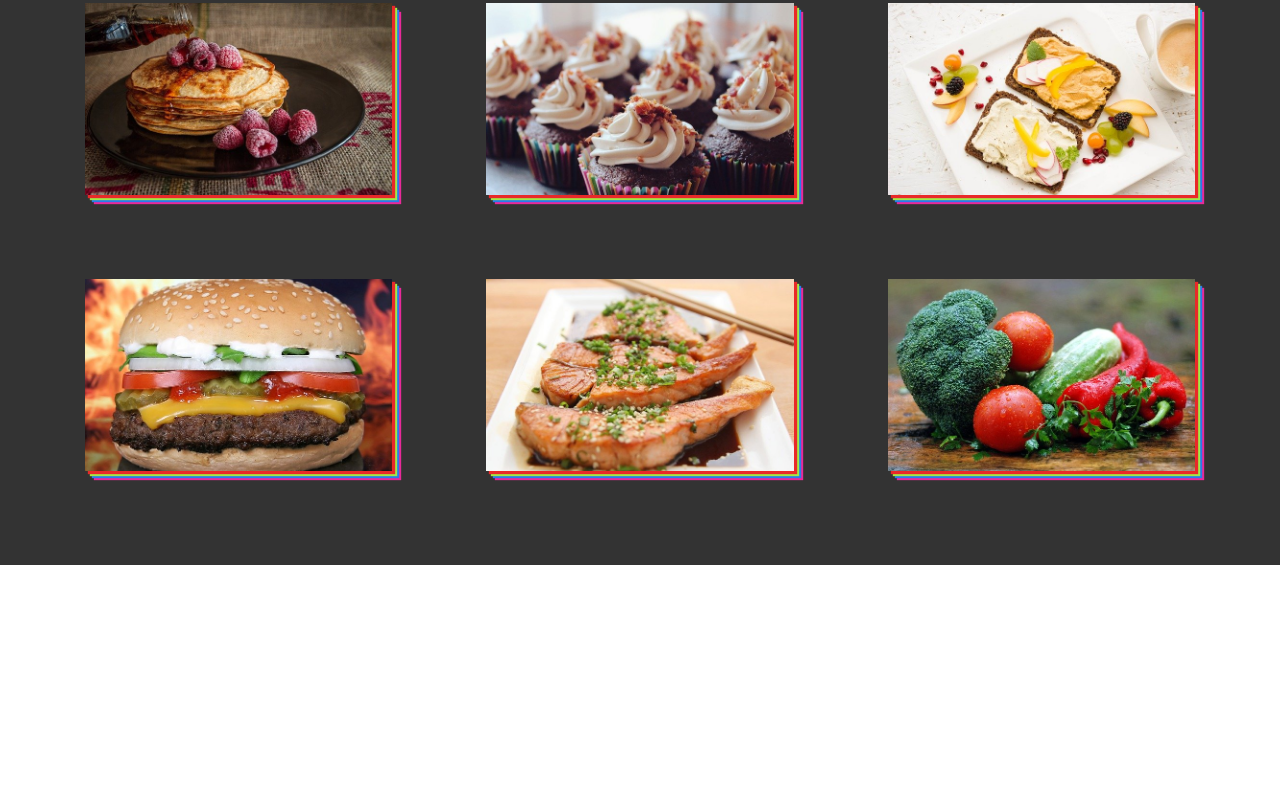
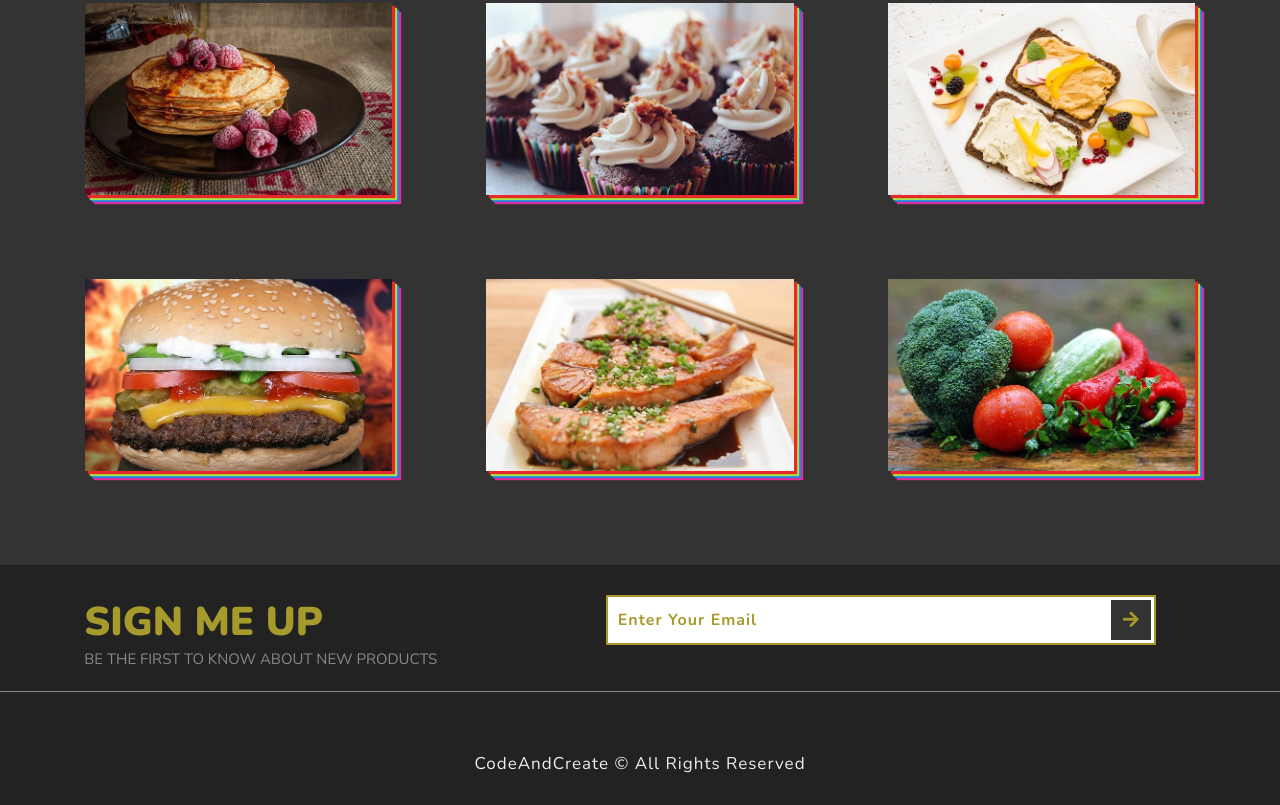
Before and after one commit to BrandonCarlos/FoodsApplication, a plain HTML site: page index.html in a window 1280 px wide. Shown: the part 1950-2755 px from the top of the page. Before the commit the page ends 2515 px from the top, so only its background shows below. Drawn offline with nearby package versions, Linux system fonts and the light colour scheme.

Commit message:
Create and Customize Footer

```diff
--- a/index.html
+++ b/index.html
@@ -84,6 +84,20 @@
             </div>
          </section>
 
+         <section class="section-4">
+            <div class="section-4-text">
+                <h2 class="section-4-heading">Sign Me Up</h2>
+                <p class="section-4-paragraph">Be the first to know about new products</p>
+            </div>
+            <form class="signup-form">
+                <input type="email" class="signup-form-input" placeholder="Enter Your Email">
+                <button type="submit" class="signup-form-btn">
+                    <i class="fas fa-arrow-right"></i>
+                </button>
+            </form>
+            <p class="copyright">CodeAndCreate &copy; All Rights Reserved</p>
+         </section>
+
     </div>
 
     <script src="script.js"></script>
--- a/style.css
+++ b/style.css
@@ -242,3 +242,74 @@ html {
     visibility: visible;
     transition: opacity 1s 1s;
 }
+
+.section-4 {
+    width: 100%;
+    height: 30vh;
+    background-color: #222;
+    display: flex;
+    justify-content: space-around;
+    align-items: flex-start;
+    padding: 3rem 0;
+    position: relative;
+}
+
+.section-4-text {
+    text-transform: uppercase;
+}
+
+.section-4-heading {
+    font-size: 4rem;
+    font-weight: 900;
+    color: #a79a2d;
+}
+
+.section-4-paragraph {
+    font-size: 1.5rem;
+    color: #888;
+}
+
+.signup-form {
+    display: flex;
+    align-items: center;
+}
+
+.signup-form-input {
+    width: 55rem;
+    height: 5rem;
+    padding: 1rem;
+    border: .2rem solid #a79a2d;
+    font-size: 1.6rem;
+    font-weight: 700;
+    letter-spacing: .1rem;
+    color: #a79a2d;
+}
+
+.signup-form-input::placeholder {
+    color: #a79a2d;
+}
+
+.signup-form-btn {
+    position: relative;
+    left: -4.5rem;
+    width: 4rem;
+    height: 4rem;
+    background-color: #333;
+    color: #a79a2d;
+    border: none;
+    font-size: 1.8rem;
+    cursor: pointer;
+}
+
+.copyright {
+    position: absolute;
+    bottom: 3rem;
+    font-size: 1.7rem;
+    font-weight: 200;
+    color: #eee;
+    letter-spacing: 0.1rem;
+    border-top: .1rem solid #888;
+    padding-top: 6rem;
+    width: 100%;
+    text-align: center;
+}
```
